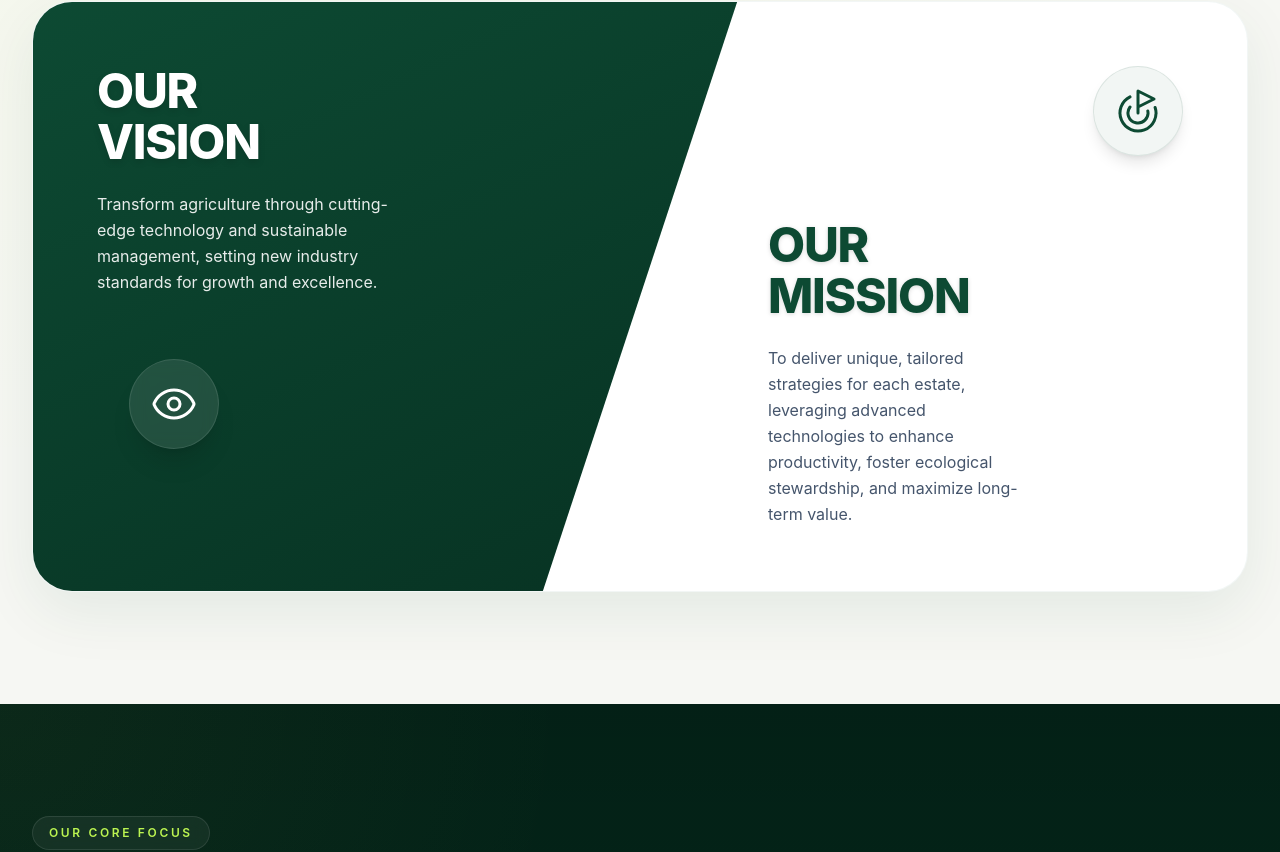
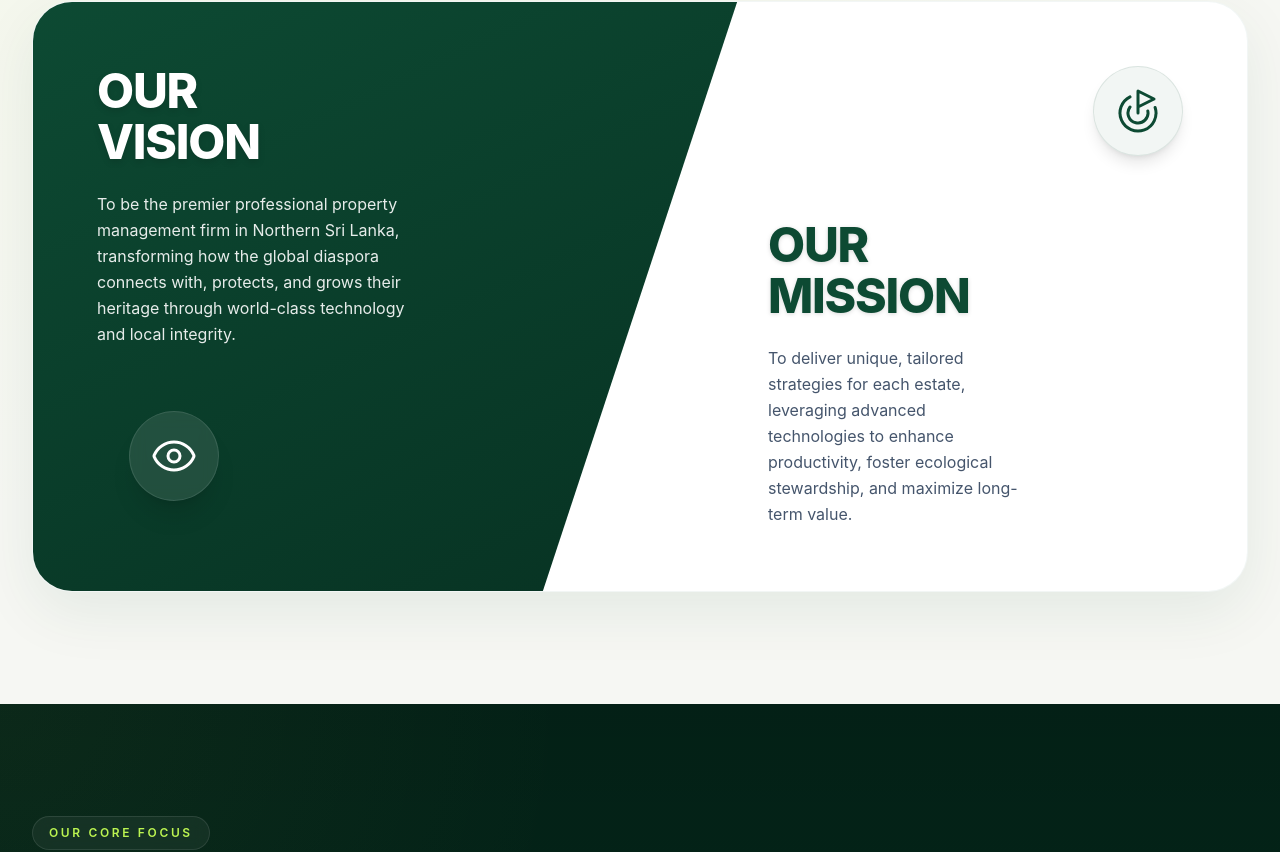
Before and after one commit to Dasinthanofficial/pksynergysolution, a React (Vite) app: page / in a window 1280 px wide. Shown: the part 1348-2200 px from the top of the page. Built offline with nearby package versions, Linux system fonts and the light colour scheme.

Commit message:
fix this

```diff
--- a/src/components/AboutSection.jsx
+++ b/src/components/AboutSection.jsx
@@ -1,5 +1,5 @@
 import { motion } from "framer-motion";
-import { Eye, Goal } from "lucide-react"; // Changed 'Target' to 'Goal'
+import { Eye, Goal } from "lucide-react";
 import Container from "./Container";
 import SectionTitle from "./SectionTitle";
 
--- a/src/components/WhyChooseUsSection.jsx
+++ b/src/components/WhyChooseUsSection.jsx
@@ -7,6 +7,7 @@ const highlights = [
   "Integration for Higher Productivity",
   "Ecological stewardship",
   "Long-term value creation",
+  "To be the premier professional property management firm in Northern Sri Lanka, transforming how the global diaspora connects with, protects, and grows their heritage through world-class technology and local integrity."
 ];
 
 const WhyChooseSection = ({ text }) => {
--- a/src/data/companyData.js
+++ b/src/data/companyData.js
@@ -4,7 +4,7 @@ export const companyData = {
   executiveSummary:
     "Manage your property in Northern Srilanka from anywhere in the world. Distance shouldn't mean a lack of control. Whether you are in London, Toronto, or Colombo, PK Synergy Solutions brings your Northern Sri Lanka investments to your smartphone.",
   vision:
-    "Transform agriculture through cutting-edge technology and sustainable management, setting new industry standards for growth and excellence.",
+    "To be the premier professional property management firm in Northern Sri Lanka, transforming how the global diaspora connects with, protects, and grows their heritage through world-class technology and local integrity.",
   mission:
     "To deliver unique, tailored strategies for each estate, leveraging advanced technologies to enhance productivity, foster ecological stewardship, and maximize long-term value.",
   coreValues: [
```
